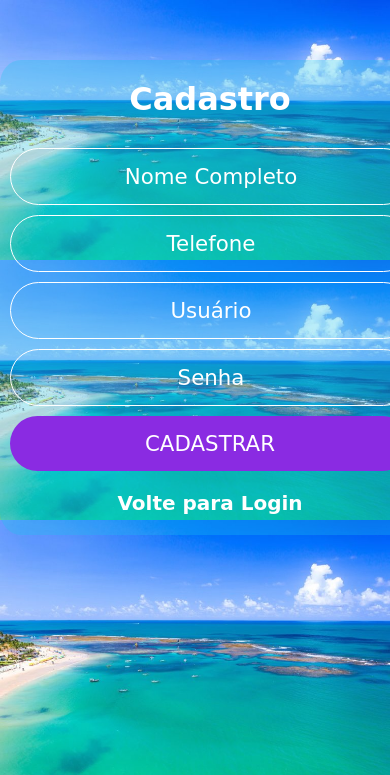
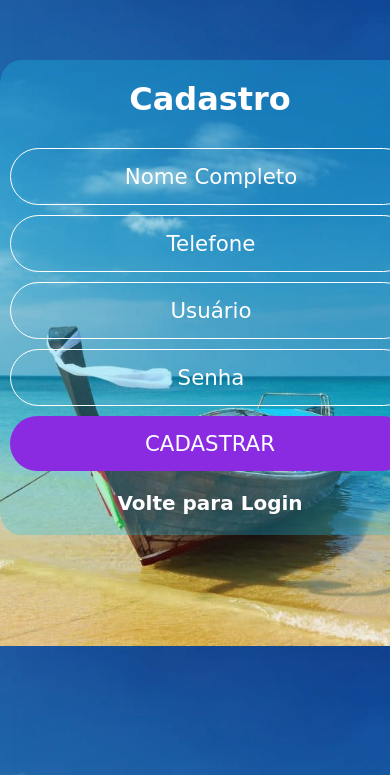
Before and after one commit to erasmobezerra/projeto_integrador, a PHP site: page /cadastro.php in a window 390 px wide; the page is wider, and only the part inside the window is pictured. Shown: the top 775 px of that part. Run offline with PHP 8.4, Linux system fonts and the light colour scheme.

Commit message:
background-image em resolução tablet/celula em login e cadastro

```diff
--- a/css/style_login_cadastro.css
+++ b/css/style_login_cadastro.css
@@ -88,3 +88,13 @@ a {
 a:hover {
     text-decoration: underline;
 }
+
+@media(max-width:1130px) {
+
+    body {
+        background-image: url("../imagens/fundo2.jpg");
+        background-size: 100%;
+        background-position: 50% 30%;
+
+    }
+}
```
Also changed, not shown: imagens/fundo2.jpg, imagens/fundo3.jpg (added).
